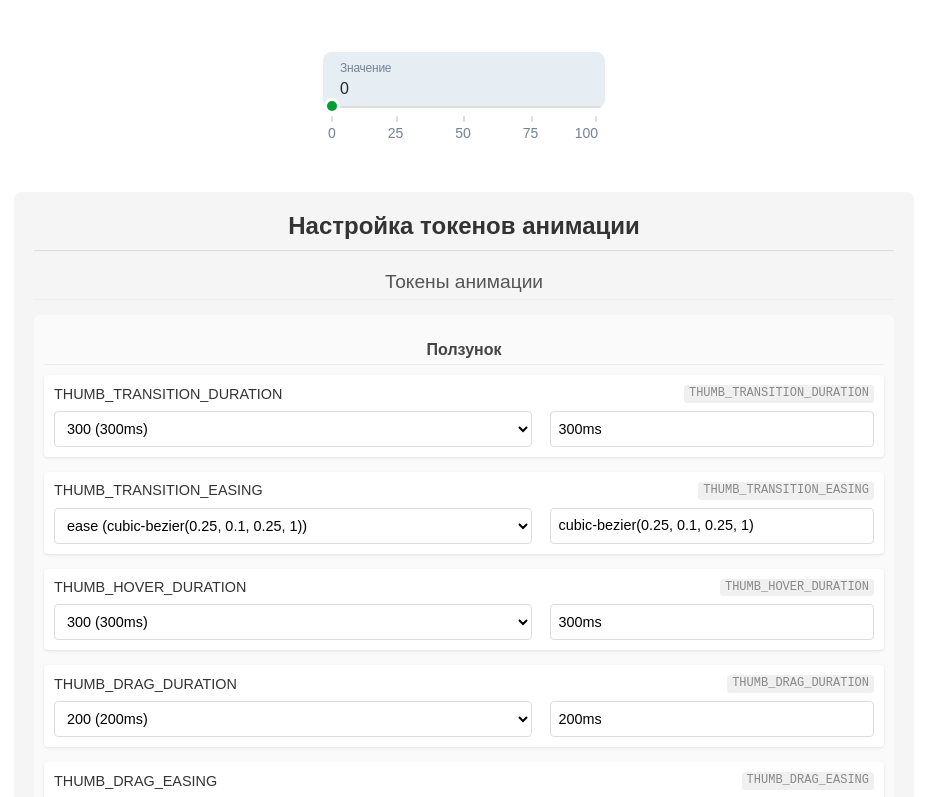
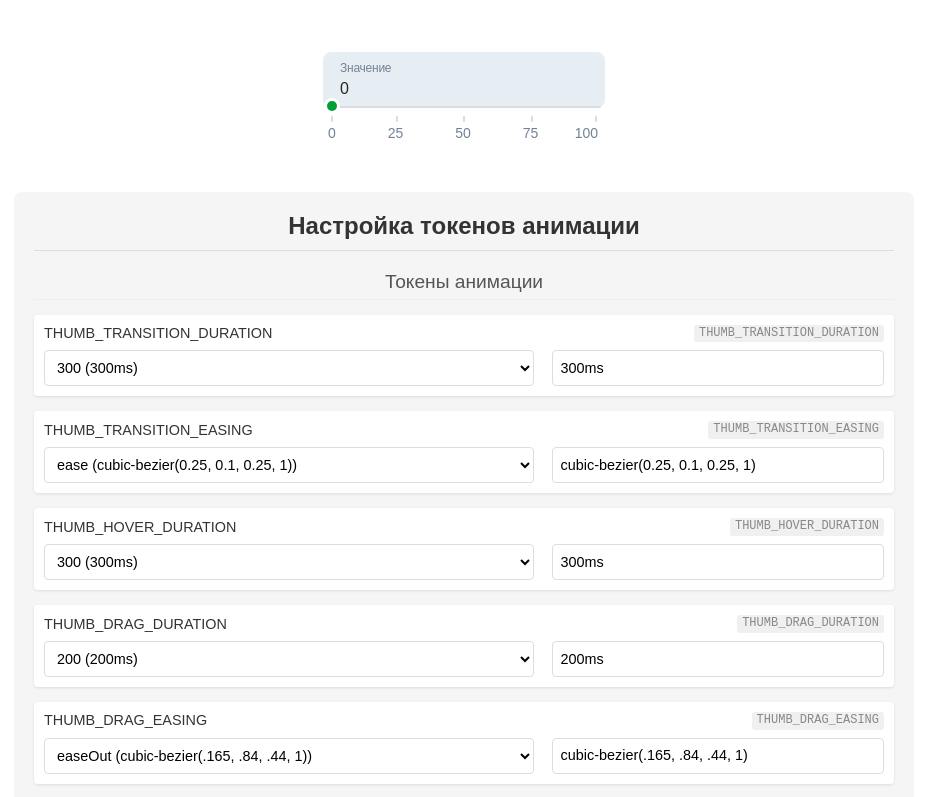
Before and after one commit to maxim-petrov/slider, a React (Vite) app: page / in a window 1280 px wide. Shown: the top 797 px of the page, without its empty margins (176-1103 px from the left). Built offline with nearby package versions, Linux system fonts and the light colour scheme; a web font is replaced by a local one.

Commit message:
Simplify

```diff
--- a/src/slider/SliderConfig.jsx
+++ b/src/slider/SliderConfig.jsx
@@ -48,42 +48,10 @@ function TokenConfig({
     return description || tokenName;
   };
 
-  // Функция для получения названия компонента из токена
-  const getComponentFromToken = (tokenName) => {
-    const parts = tokenName.split('_');
-    return parts[0];
-  };
-
-  // Группируем токены по типам без сортировки, чтобы сохранить порядок из tokens.json
-  const groupedTokens = Object.entries(tokenValues).reduce((acc, [key, value]) => {
-    if (key.includes('DURATION') || key.includes('MOTION') || key.includes('EASING')) {
-      // Объединяем токены длительности и плавности в одну группу
-      acc.animation.push([key, value]);
-    }
-    return acc;
-  }, {
-    animation: [] // Объединяем duration и motion в одну группу
-  });
-
-  // Функция для группировки токенов по компонентам без сортировки
-  const groupTokensByComponent = (tokens) => {
-    return tokens.reduce((acc, token) => {
-      const componentName = getComponentFromToken(token[0]);
-      if (!acc[componentName]) {
-        acc[componentName] = [];
-      }
-      acc[componentName].push(token);
-      return acc;
-    }, {});
-  };
-
-  // Группируем токены по компонентам
-  const animationByComponent = groupTokensByComponent(groupedTokens.animation);
-
-  // Функция для перевода названия компонента
-  const getComponentTranslation = (componentName) => {
-    return componentNames[componentName] || componentName;
-  };
+  // Отбираем только токены анимации без группировки по компонентам
+  const animationTokens = Object.entries(tokenValues).filter(([key]) =>
+    key.includes('DURATION') || key.includes('MOTION') || key.includes('EASING')
+  );
 
   return (
     <div className="tokens-configurator">
@@ -92,10 +60,8 @@ function TokenConfig({
       <div className="tokens-section">
         <h4>Токены анимации</h4>
 
-        {Object.entries(animationByComponent).map(([componentName, tokens]) => (
-          <div key={componentName} className={`component-group component-group-${componentName}`}>
-            <h5>{getComponentTranslation(componentName)}</h5>
-            {tokens.map(([tokenName, tokenValue]) => {
+        <div className="tokens-flat-list">
+          {animationTokens.map(([tokenName, tokenValue]) => {
             const description = getTokenDescription(tokenName);
             if (description === null) return null; // Пропускаем скрытые токены
 
@@ -141,7 +107,6 @@ function TokenConfig({
             );
           })}
         </div>
-        ))}
       </div>
     </div>
   );
```
Lines whose indentation alone changed are shown as unchanged.
